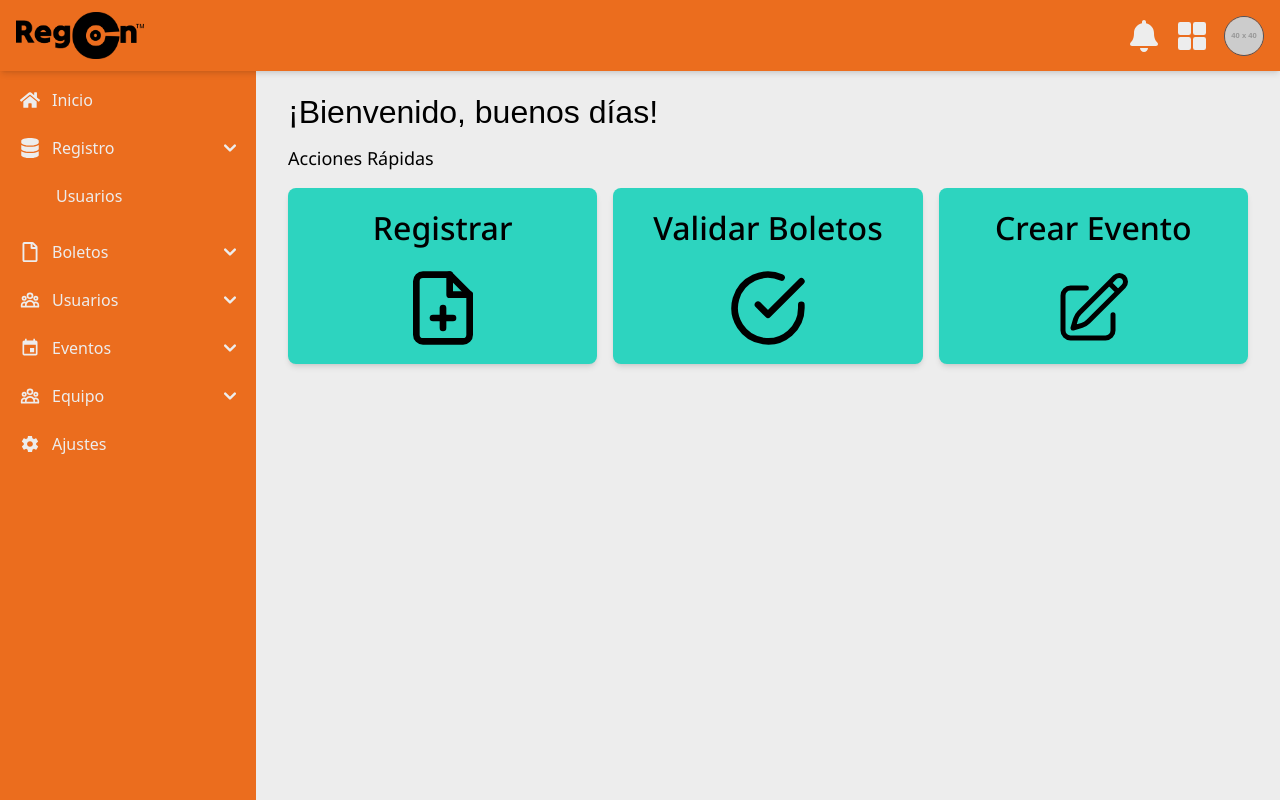
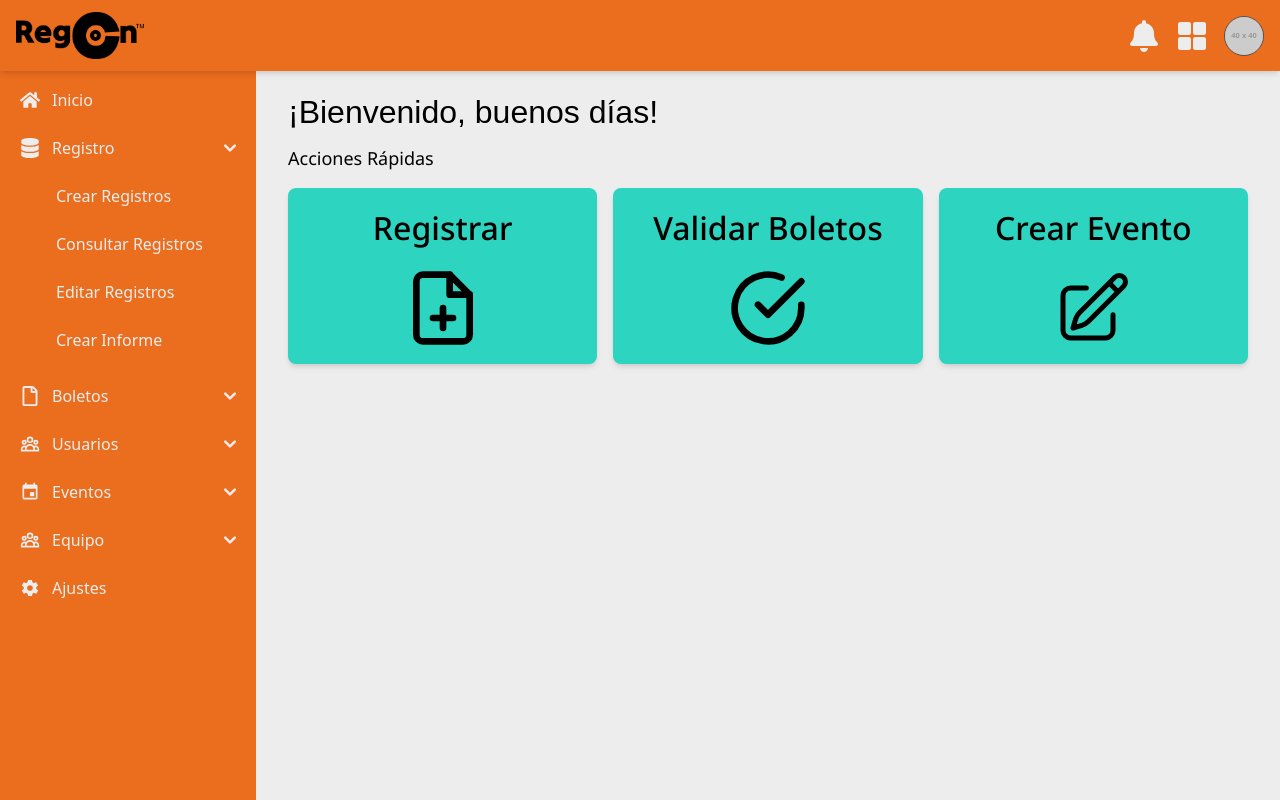
Before and after one commit to Darkyapper/regcon, a React (Vite) app in the folder client/: page /dashboard in a window 1280 px wide. Both pictures are taken after a click on the button "Registro". Built offline with nearby package versions, Linux system fonts and the light colour scheme; a web font is replaced by a local one.

Commit message:
Add more to Sidebar

```diff
--- a/client/src/components/sidebar/Sidebar.jsx
+++ b/client/src/components/sidebar/Sidebar.jsx
@@ -88,7 +88,31 @@ export default function Sidebar() {
                                         href="#"
                                         className="flex items-center w-full p-2 text-[#EDEDED] transition duration-75 rounded-lg pl-11 group hover:bg-gray-100"
                                     >
-                                        Usuarios
+                                        Crear Registros
+                                    </a>
+                                </li>
+                                <li>
+                                    <a
+                                        href="#"
+                                        className="flex items-center w-full p-2 text-[#EDEDED] transition duration-75 rounded-lg pl-11 group hover:bg-gray-100"
+                                    >
+                                        Consultar Registros
+                                    </a>
+                                </li>
+                                <li>
+                                    <a
+                                        href="#"
+                                        className="flex items-center w-full p-2 text-[#EDEDED] transition duration-75 rounded-lg pl-11 group hover:bg-gray-100"
+                                    >
+                                        Editar Registros
+                                    </a>
+                                </li>
+                                <li>
+                                    <a
+                                        href="#"
+                                        className="flex items-center w-full p-2 text-[#EDEDED] transition duration-75 rounded-lg pl-11 group hover:bg-gray-100"
+                                    >
+                                        Crear Informe
                                     </a>
                                 </li>
                             </ul>
@@ -111,7 +135,31 @@ export default function Sidebar() {
                                         href="#"
                                         className="flex items-center w-full p-2 text-[#EDEDED] transition duration-75 rounded-lg pl-11 group hover:bg-gray-100"
                                     >
-                                        Usuarios
+                                        Crear Boletos
+                                    </a>
+                                </li>
+                                <li>
+                                    <a
+                                        href="#"
+                                        className="flex items-center w-full p-2 text-[#EDEDED] transition duration-75 rounded-lg pl-11 group hover:bg-gray-100"
+                                    >
+                                        Administrar Boletos
+                                    </a>
+                                </li>
+                                <li>
+                                    <a
+                                        href="#"
+                                        className="flex items-center w-full p-2 text-[#EDEDED] transition duration-75 rounded-lg pl-11 group hover:bg-gray-100"
+                                    >
+                                        Validar Boletos
+                                    </a>
+                                </li>
+                                <li>
+                                    <a
+                                        href="#"
+                                        className="flex items-center w-full p-2 text-[#EDEDED] transition duration-75 rounded-lg pl-11 group hover:bg-gray-100"
+                                    >
+                                        Crear Informe
                                     </a>
                                 </li>
                             </ul>
@@ -134,7 +182,23 @@ export default function Sidebar() {
                                         href="#"
                                         className="flex items-center w-full p-2 text-[#EDEDED] transition duration-75 rounded-lg pl-11 group hover:bg-gray-100"
                                     >
-                                        Usuarios
+                                        Administrar Usuarios
+                                    </a>
+                                </li>
+                                <li>
+                                    <a
+                                        href="#"
+                                        className="flex items-center w-full p-2 text-[#EDEDED] transition duration-75 rounded-lg pl-11 group hover:bg-gray-100"
+                                    >
+                                        Registrar Usuarios
+                                    </a>
+                                </li>
+                                <li>
+                                    <a
+                                        href="#"
+                                        className="flex items-center w-full p-2 text-[#EDEDED] transition duration-75 rounded-lg pl-11 group hover:bg-gray-100"
+                                    >
+                                        Crear Informe
                                     </a>
                                 </li>
                             </ul>
@@ -157,7 +221,15 @@ export default function Sidebar() {
                                         href="#"
                                         className="flex items-center w-full p-2 text-[#EDEDED] transition duration-75 rounded-lg pl-11 group hover:bg-gray-100"
                                     >
-                                        Usuarios
+                                        Administrar Eventos
+                                    </a>
+                                </li>
+                                <li>
+                                    <a
+                                        href="#"
+                                        className="flex items-center w-full p-2 text-[#EDEDED] transition duration-75 rounded-lg pl-11 group hover:bg-gray-100"
+                                    >
+                                        Crear Eventos
                                     </a>
                                 </li>
                             </ul>
@@ -180,7 +252,23 @@ export default function Sidebar() {
                                         href="#"
                                         className="flex items-center w-full p-2 text-[#EDEDED] transition duration-75 rounded-lg pl-11 group hover:bg-gray-100"
                                     >
-                                        Usuarios
+                                        Mi Equipo
+                                    </a>
+                                </li>
+                                <li>
+                                    <a
+                                        href="#"
+                                        className="flex items-center w-full p-2 text-[#EDEDED] transition duration-75 rounded-lg pl-11 group hover:bg-gray-100"
+                                    >
+                                        Administrar Equipo
+                                    </a>
+                                </li>
+                                <li>
+                                    <a
+                                        href="#"
+                                        className="flex items-center w-full p-2 text-[#EDEDED] transition duration-75 rounded-lg pl-11 group hover:bg-gray-100"
+                                    >
+                                        Mi Perfil
                                     </a>
                                 </li>
                             </ul>
```
